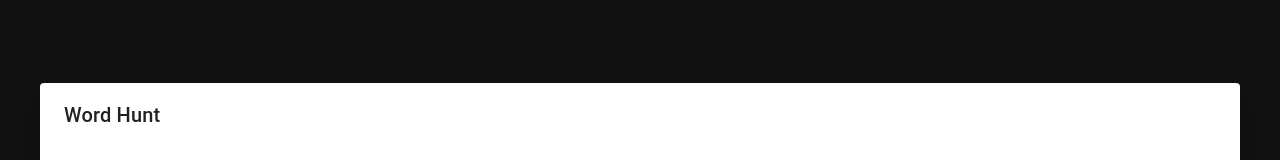
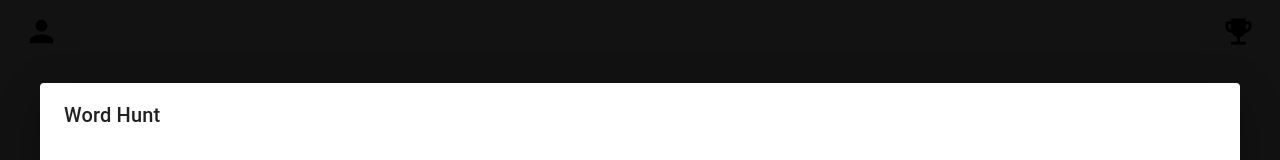
Before and after one commit to Hayden50/hive_arcade_games, a React (Vite) app: page / in a window 1280 px wide. Both pictures are taken after a click on the button "WORD HUNT". Shown: the top 160 px of the page. Built offline with nearby package versions, Linux system fonts and the light colour scheme.

Commit message:
Added banner buttons for profile and trophy count (non-functional currently)

```diff
--- a/package.json
+++ b/package.json
@@ -12,6 +12,7 @@
   "dependencies": {
     "@emotion/react": "^11.11.4",
     "@emotion/styled": "^11.11.5",
+    "@mui/icons-material": "^5.15.14",
     "@mui/material": "^5.15.14",
     "react": "^18.2.0",
     "react-dom": "^18.2.0"
--- a/src/App.css
+++ b/src/App.css
@@ -8,7 +8,7 @@
 
 .title {
     font-size: 500%;
-    margin-top: 20%;
+    margin-top: 15%;
     font-style: italic;
 }
 
--- a/src/App.jsx
+++ b/src/App.jsx
@@ -2,10 +2,12 @@ import "./App.css";
 import GameModal from "./components/GameModal";
 import TicTacToe from "./components/tic-tac-toe/TicTacToe";
 import WordHunt from "./components/WordHunt";
+import Banner from "./components/banner/Banner";
 
 function App() {
   return (
     <div className="container">
+      <Banner />
       <div>
         <h1 className="title">Hive Arcade</h1>
       </div>
--- a/src/components/GameModal.jsx
+++ b/src/components/GameModal.jsx
@@ -4,6 +4,11 @@ import Dialog from "@mui/material/Dialog";
 import DialogActions from "@mui/material/DialogActions";
 import DialogContent from "@mui/material/DialogContent";
 import DialogTitle from "@mui/material/DialogTitle";
+import Slide from "@mui/material/Slide";
+
+const Transition = React.forwardRef(function Transition(props, ref) {
+  return <Slide direction="up" ref={ref} {...props} />;
+});
 
 const GameModal = ({ id, title, gameComponent }) => {
   const [open, setOpen] = React.useState(false);
@@ -13,10 +18,16 @@ const GameModal = ({ id, title, gameComponent }) => {
 
   return (
     <React.Fragment>
-      <Button variant="outlined" onClick={handleClickOpen}>
+      <Button variant="outlined" onClick={handleClickOpen} size="large">
         {title}
       </Button>
-      <Dialog open={open} onClose={handleClose} maxWidth="lg" fullWidth={true}>
+      <Dialog
+        open={open}
+        onClose={handleClose}
+        maxWidth="lg"
+        fullWidth={true}
+        TransitionComponent={Transition}
+      >
         <DialogTitle id={id} justifyContent="center">
           {title}
         </DialogTitle>
--- /dev/null
+++ b/src/components/banner/Banner.jsx
@@ -0,0 +1,18 @@
+import EmojiEventsIcon from "@mui/icons-material/EmojiEvents";
+import PersonIcon from "@mui/icons-material/Person";
+import "./banner.css";
+
+const Banner = () => {
+  return (
+    <div className="banner-container">
+      <button className="person banner-button">
+        <PersonIcon fontSize="large" />
+      </button>
+      <button className="trophy banner-button">
+        <EmojiEventsIcon fontSize="large" />
+      </button>
+    </div>
+  );
+};
+
+export default Banner;
--- /dev/null
+++ b/src/components/banner/banner.css
@@ -0,0 +1,20 @@
+.banner-container {
+    display: flex;
+    flex-direction: row;
+    justify-content: space-between;
+    width: 100%;
+}
+
+.banner-button {
+    margin-top: 5px;
+    border: none;
+    background: none;
+}
+
+.person {
+    margin-left: 10px;
+}
+
+.trophy {
+    margin-right: 10px;
+}
```
Also changed, not shown: 1 other file (tests, documents, lock files or other folders).
